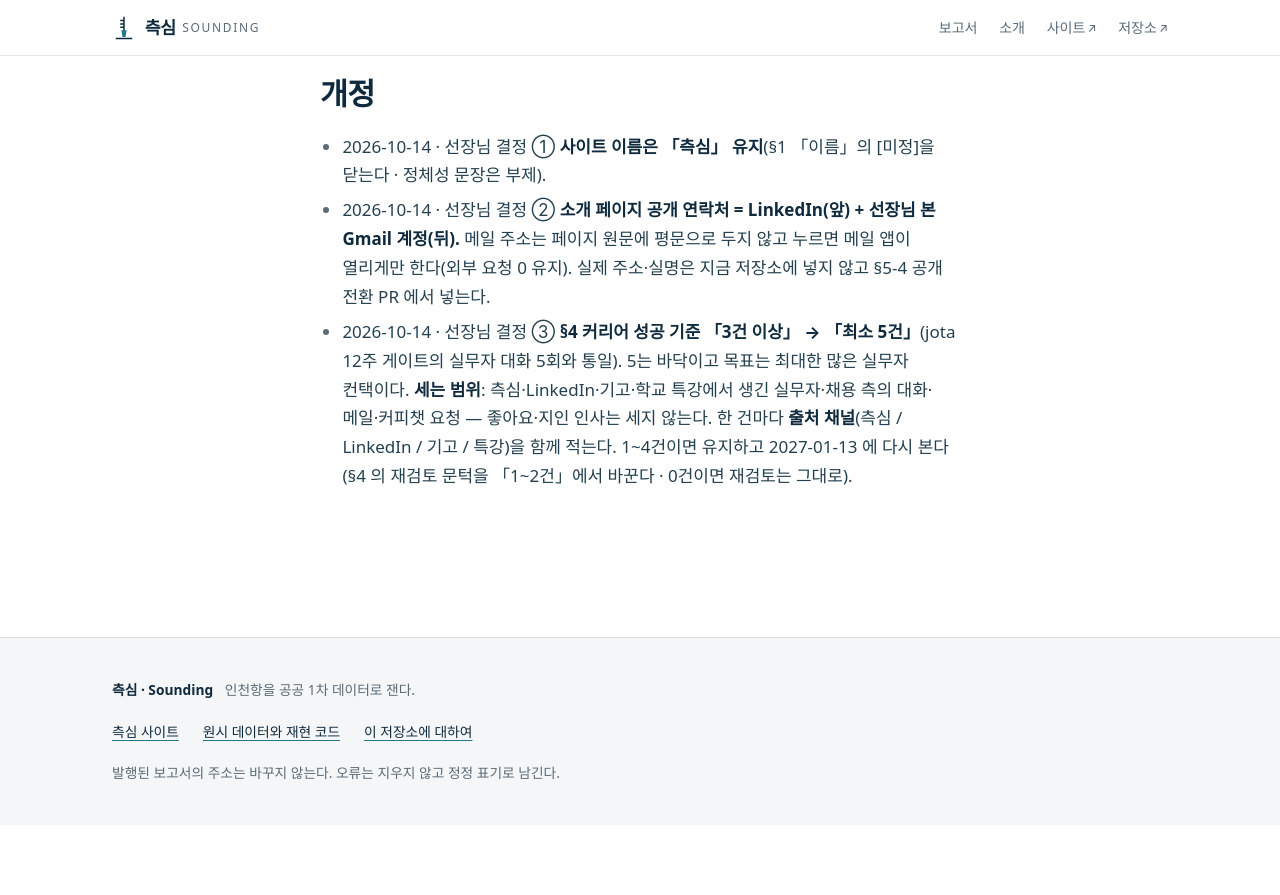
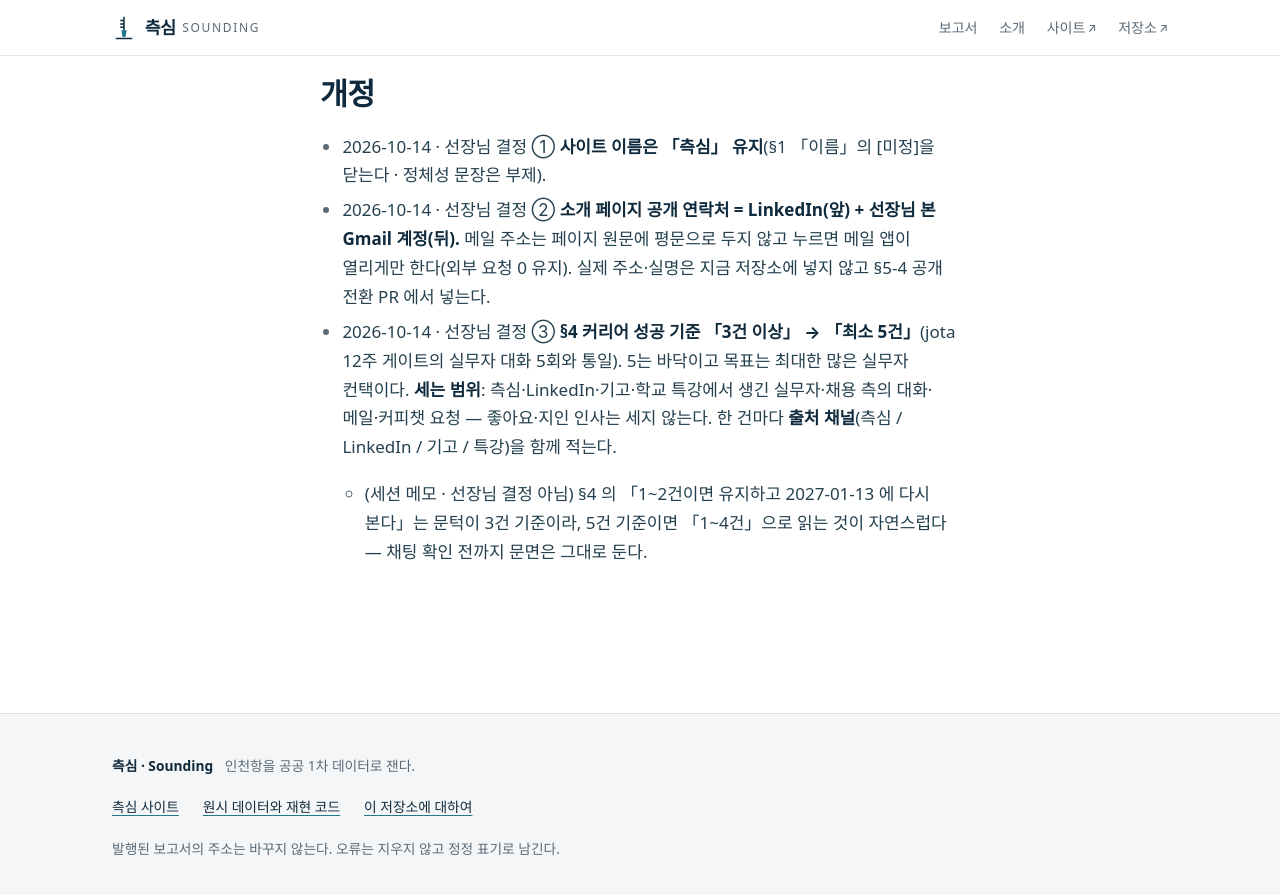
Before and after one commit to jisangj03-dev/incheon-port-analysis, a Jekyll site: the page built from docs/측심_정체성전환_판정기준_선커밋_20261014.md, in a window 1280 px wide and 900 px high, scrolled down 7709 px. Shown: the top 895 px of the window. Built offline with Jekyll 4.4.1, drawn with Linux system fonts in a browser that asks for light colours; some web fonts are replaced; our own code applies the rules of GitHub Pages for plain Markdown files; before the commit the page ends 8534 px from its top, so only the background shows below that.

Commit message:
개정 ③ — 재검토 문턱 1~4건은 세션 추론이라 결정과 갈라 적음
Co-Authored-By: Claude Opus 5.5 <noreply@anthropic.com>
Claude-Session: https://claude.ai/code/session_01L59oEoiMW7KHoJRFFkcN4Q

```diff
--- a/docs/측심_정체성전환_판정기준_선커밋_20261014.md
+++ b/docs/측심_정체성전환_판정기준_선커밋_20261014.md
@@ -118,4 +118,5 @@
 ## 개정
 - 2026-10-14 · 선장님 결정 ① **사이트 이름은 「측심」 유지**(§1 「이름」의 [미정]을 닫는다 · 정체성 문장은 부제).
 - 2026-10-14 · 선장님 결정 ② **소개 페이지 공개 연락처 = LinkedIn(앞) + 선장님 본 Gmail 계정(뒤).** 메일 주소는 페이지 원문에 평문으로 두지 않고 누르면 메일 앱이 열리게만 한다(외부 요청 0 유지). 실제 주소·실명은 지금 저장소에 넣지 않고 §5-4 공개 전환 PR 에서 넣는다.
-- 2026-10-14 · 선장님 결정 ③ **§4 커리어 성공 기준 「3건 이상」 → 「최소 5건」**(jota 12주 게이트의 실무자 대화 5회와 통일). 5는 바닥이고 목표는 최대한 많은 실무자 컨택이다. **세는 범위**: 측심·LinkedIn·기고·학교 특강에서 생긴 실무자·채용 측의 대화·메일·커피챗 요청 — 좋아요·지인 인사는 세지 않는다. 한 건마다 **출처 채널**(측심 / LinkedIn / 기고 / 특강)을 함께 적는다. 1~4건이면 유지하고 2027-01-13 에 다시 본다(§4 의 재검토 문턱을 「1~2건」에서 바꾼다 · 0건이면 재검토는 그대로).
+- 2026-10-14 · 선장님 결정 ③ **§4 커리어 성공 기준 「3건 이상」 → 「최소 5건」**(jota 12주 게이트의 실무자 대화 5회와 통일). 5는 바닥이고 목표는 최대한 많은 실무자 컨택이다. **세는 범위**: 측심·LinkedIn·기고·학교 특강에서 생긴 실무자·채용 측의 대화·메일·커피챗 요청 — 좋아요·지인 인사는 세지 않는다. 한 건마다 **출처 채널**(측심 / LinkedIn / 기고 / 특강)을 함께 적는다.
+  - (세션 메모 · 선장님 결정 아님) §4 의 「1~2건이면 유지하고 2027-01-13 에 다시 본다」는 문턱이 3건 기준이라, 5건 기준이면 「1~4건」으로 읽는 것이 자연스럽다 — 채팅 확인 전까지 문면은 그대로 둔다.
```
